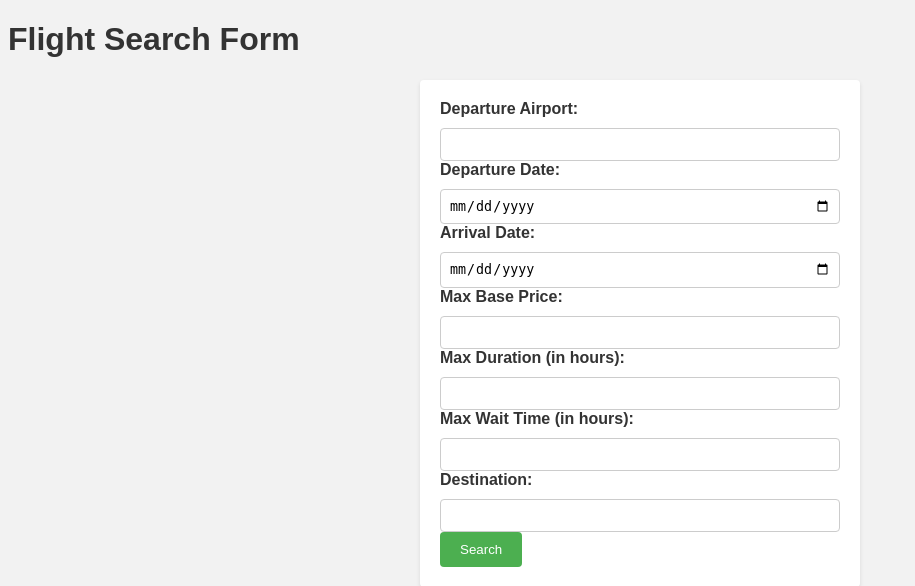
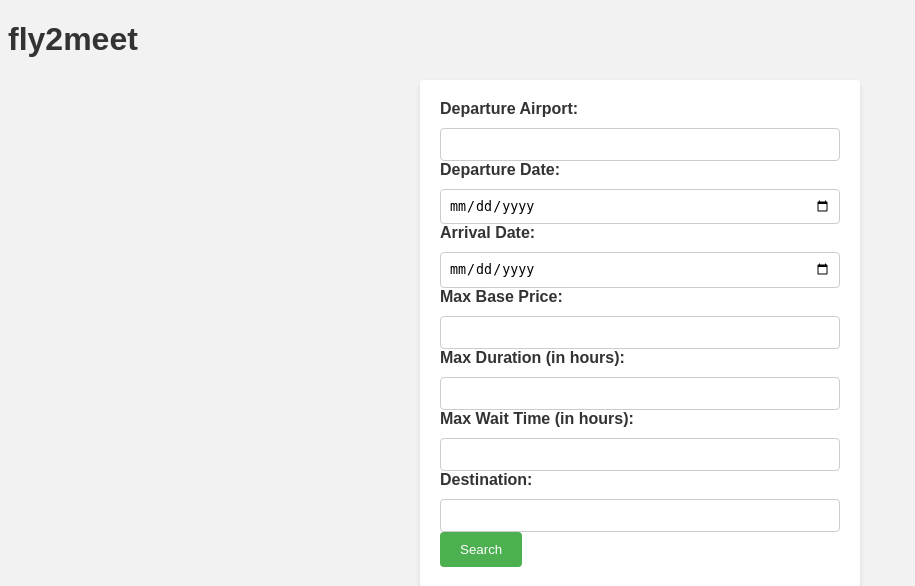
Before and after one commit to DadeOrsu/Fly2Meet, a Flask app: page / in a window 1280 px wide. Shown: the top 586 px of the page, without its empty margins (0-915 px from the left). Run offline with Flask 3, Linux system fonts and the light colour scheme.

Commit message:
modificato nome del sito

```diff
--- a/templates/index.html
+++ b/templates/index.html
@@ -6,7 +6,7 @@
     <link rel="stylesheet" href="{{ url_for('static', filename='style.css') }}">
 </head>
 <body>
-    <h1>Flight Search Form</h1>
+    <h1>fly2meet</h1>
 
     <form method="POST" action="{{ url_for('search_flights') }}">
         <label for="departure_airport">Departure Airport:</label>
```
